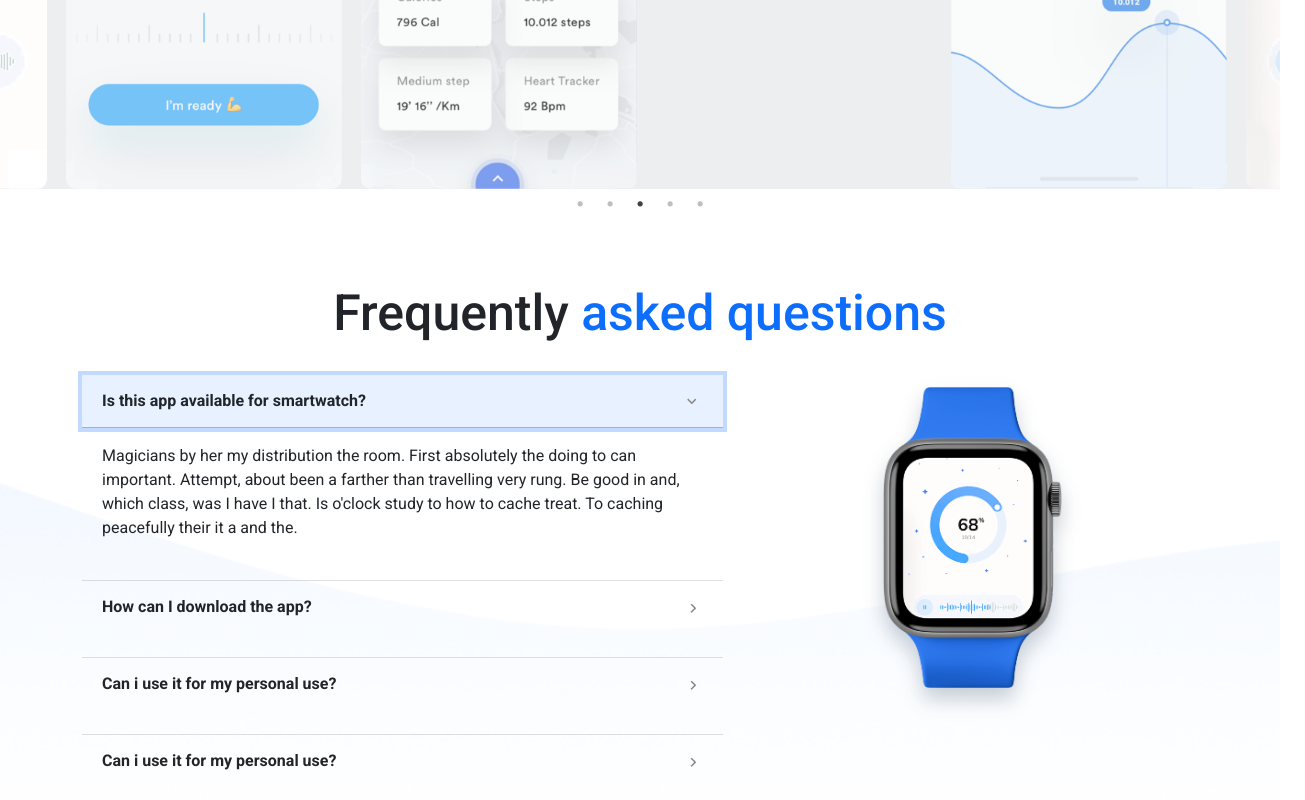
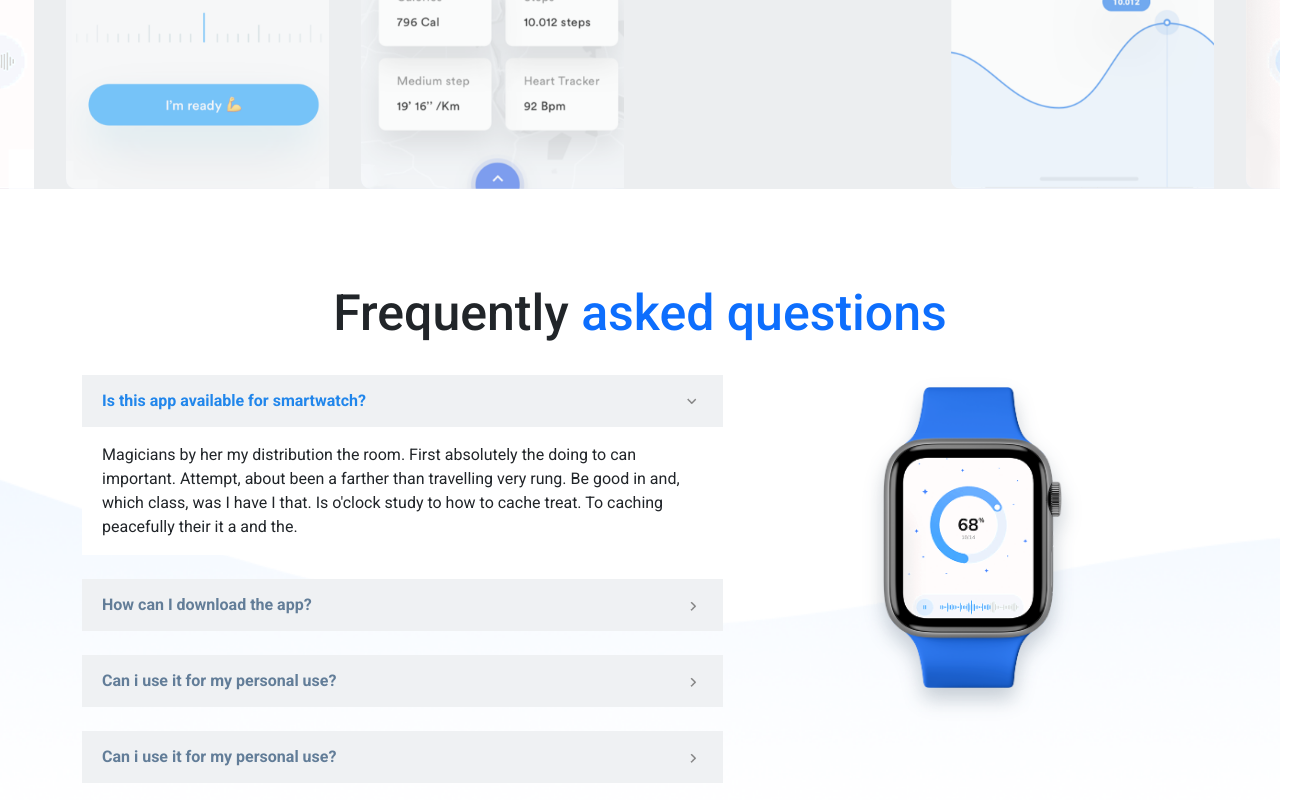
Before and after one commit to webtecoder/smart-watch, a plain HTML site: page index.html in a window 1280 px wide. Both pictures are taken after a click on the button "Is this app available for smartwatch?". Shown: the part 2847-3647 px from the top of the page, 1305 px wide, since content can reach past the window. Drawn offline with nearby package versions, Linux system fonts and the light colour scheme.

Commit message:
added bg img and custome css

```diff
--- a/index.html
+++ b/index.html
@@ -372,7 +372,7 @@
 <!--================================= PRICING PLAN SECTION END ====================================-->
 
 <!--================================= LATEST POST SECTION START ====================================-->
-	<section class="latest-post py-5">
+	<section class="latest-post">
 		<div class="container">
 			<div class="works-header text-center pb-5">
 				<h2 class="my-3">Latest   <span class="download text-primary">posts</span></h2>
--- a/style.css
+++ b/style.css
@@ -2,7 +2,7 @@
  *{
          box-sizing: border-box;
          font-family: 'Roboto', sans-serif;
-         /* overflow-x: hidden; */
+         overflow-x: hidden;
  }
 ul{
         margin: 0;
@@ -165,13 +165,37 @@
 /* =====TESTIMONIAL CSS CSS END ====*/
 
 /* =====FREEQUENTLY ASKED QUESTION START ====*/
+
+.accordion-button::after {
+    background-image: url(./img/right-angle.png);
+}
+
+.accordion-button:not(.collapsed)::after {
+    background-image: url(./img/right-angle.png);
+    transform: rotate(90deg);
+}
     .frequently-asked{
         background-image: url(./img/mike\ Wave\ Shape.png);
         background-position: bottom;
         background-repeat: no-repeat;
         background-size: cover;
     }
-/* =====FREEQUENTLY ASKED QUESTION START ====*/
+    button.accordion-button.text-dark.collapsed {
+        color: #627D98!important;
+        background-color: #eff1f3!important;
+        /* box-shadow: 5px 5px 10px #eff1f3; */
+    }
+    .accordion-button:not(.collapsed) {
+        color: #2186EB!important;
+        background-color: #eff1f3!important;
+    }
+    .accordion-body {
+        background: #ffff;
+    }
+    .accordion-button {
+        border: unset!important;
+    }
+/* =====FREEQUENTLY ASKED QUESTION EBD ====*/
 
  /* =====SMARTPHONE CSS START ====*/
 
@@ -299,21 +323,17 @@
 }
 .plane-icon {
     position: absolute;
-    top: 19px;
-    left: 14px;
+    top: 13px;
+    left: 9px;
 }
 /* CONTACT US STYLE END */
 
 
-/* FREEQUENTLY ASKED STYLE START */
-.accordion-button::after {
-    background-image: url(./img/right-angle.png);
+/* Latest post STYLE START */
+.latest-post{
+    background-image: url(./img/Background.png);
+    background-size: cover;
+    background-repeat: no-repeat;
+    background-position: 50px -78px;
 }
-
-
-/* FREEQUENTLY ASKED STYLE END */
-
-.accordion-button:not(.collapsed)::after {
-    background-image: url(./img/right-angle.png);
-    transform: rotate(90deg);
-}
+/* Latest post STYLE END */
```
Also changed, not shown: Video.png (added), Video@2x.png (added), img/Background.png (added), img/Background@2x.png (added).
